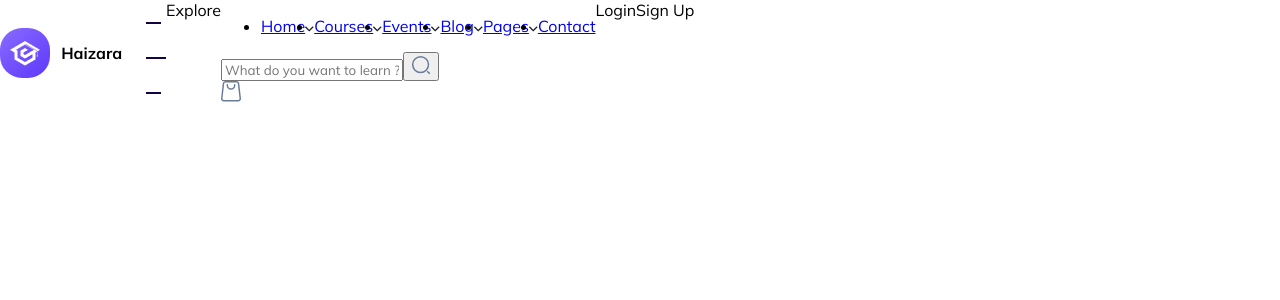
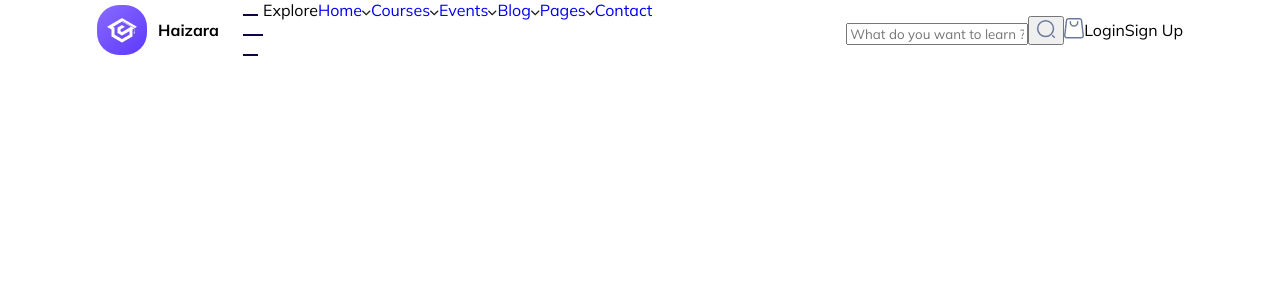
Before and after one commit to acf-patrick/haizara, a React (Create React App) app: page / in a window 1280 px wide. Shown: the top 300 px of the page. Built offline with nearby package versions, Linux system fonts and the light colour scheme.

Commit message:
set header

```diff
--- a/src/Components/Home/Header/Header.scss
+++ b/src/Components/Home/Header/Header.scss
@@ -17,14 +17,31 @@
     font-weight: bold;
 }
 
+.header {
+    justify-content: space-around;
+}
+
 .logo {
     gap: 0.7rem;
     padding-right: 1.5rem;
 }
 
+.links {
+    margin: 0;
+    padding: 0;
+    list-style: none;
+
+    a {
+        text-decoration: none;
+    }
+}
+
 .explore {
     &__icon {
         flex-direction: column;
+        height: 60px;
         justify-content: space-around;
+        overflow: hidden;
+
     }
 }
--- a/src/Components/Home/Header/Header.tsx
+++ b/src/Components/Home/Header/Header.tsx
@@ -9,12 +9,13 @@ import basket from "../../../Assets/Images/basket.svg";
 function Header() {
   return (
     <div className="header flex">
+      <div className="left flex">
         <div className="logo flex align-center">
           <img src={logo} alt="icon" width="50" />
           <span className="bold">Haizara</span>
         </div>
         <div className="explore flex">
-        <span className="explore__icon flex">
+          <div className="explore__icon flex">
             <div>
               <img src={rect1} alt="rect" />
             </div>
@@ -24,10 +25,9 @@ function Header() {
             <div>
               <img src={rect1} alt="rect" />
             </div>
-        </span>
-        <span>Explore</span>
           </div>
-      <div >
+          <div>Explore</div>
+        </div>
         <ul className="links flex">
           <li>
             <a href="#">Home</a>
@@ -49,8 +49,12 @@ function Header() {
             <a href="#">Pages</a>
             <img src={vector} alt="down-arrow" />
           </li>
-          <li><a href="#">Contact</a></li>
+          <li>
+            <a href="#">Contact</a>
+          </li>
         </ul>
+      </div>
+      <div className="right flex align-center">
         <form>
           <input type="text" placeholder="What do you want to learn ?" />
           <button type="submit">
@@ -60,10 +64,10 @@ function Header() {
         <div className="basket">
           <img src={basket} alt="basket" />
         </div>
-      </div>
         <div className="buttons flex">
           <span className="login">Login</span>
           <span className="signup">Sign Up</span>
+        </div>
       </div>
     </div>
   );
```
Lines whose indentation alone changed are shown as unchanged.
